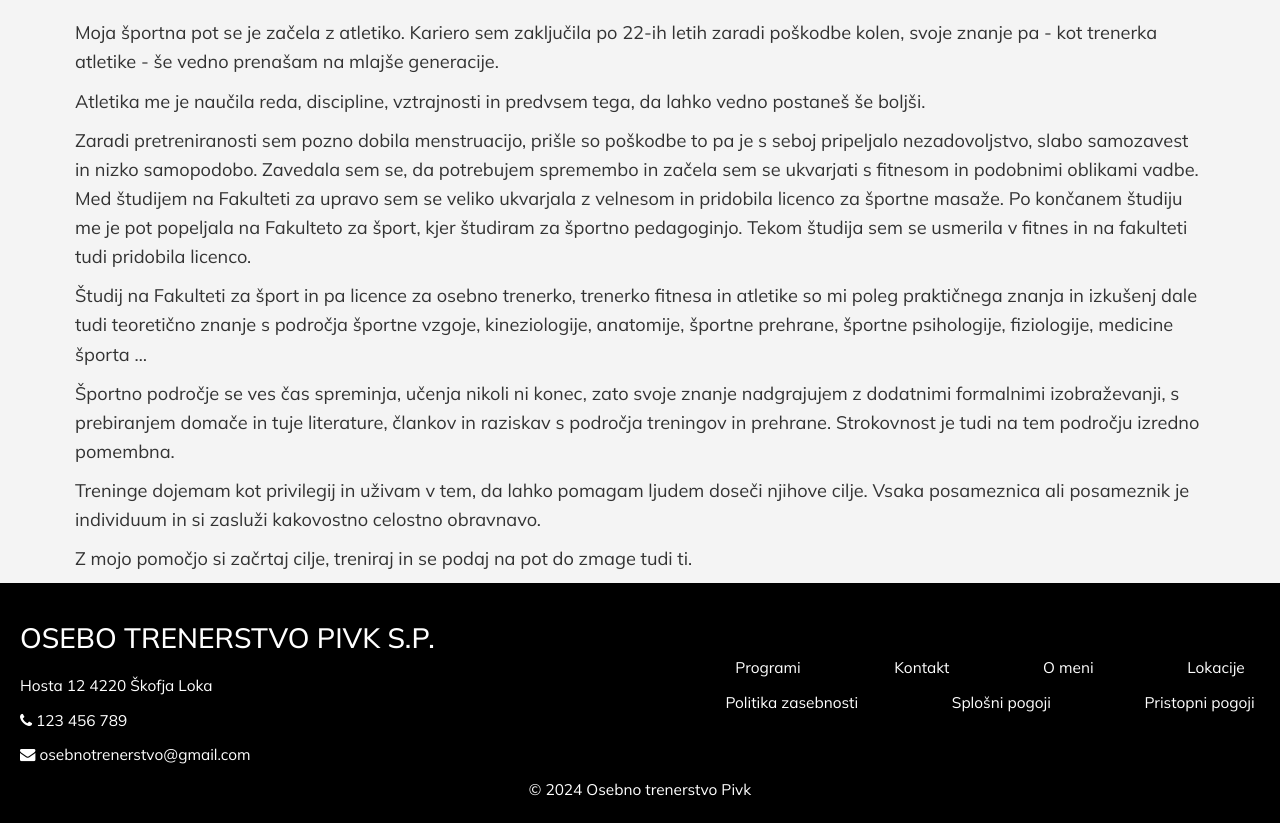
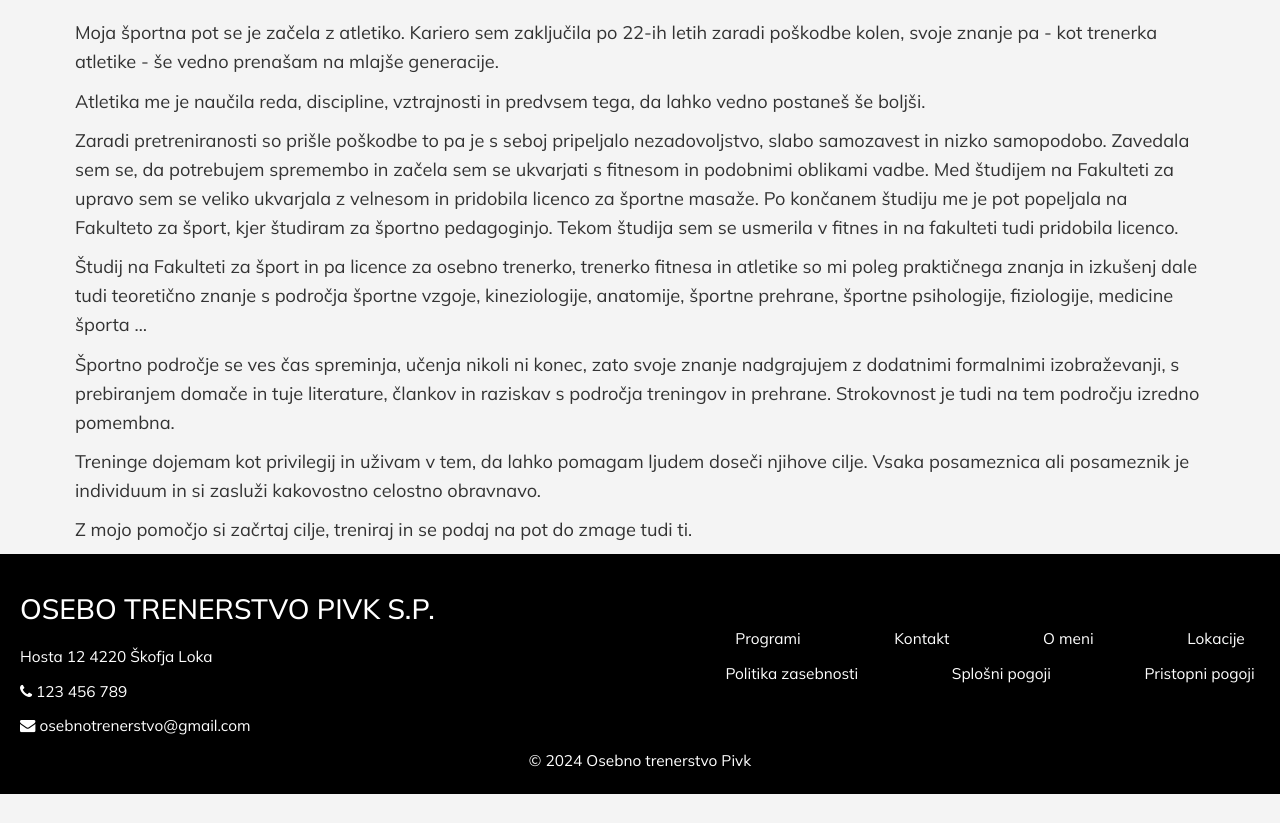
Before and after one commit to patrik066/patrik066.github.io, a plain HTML site: page omeni.html in a window 1280 px wide. Shown: the part 960-1783 px from the top of the page. After the commit the page ends 1754 px from the top, so only its background shows below. Drawn offline with nearby package versions, Linux system fonts and the light colour scheme.

Commit message:
Update omeni.html

```diff
--- a/omeni.html
+++ b/omeni.html
@@ -48,7 +48,7 @@
             <img src="Slike/home/_DSC8388.jpg" alt="Eva">
             <p>Moja športna pot se je začela z atletiko. Kariero sem zaključila po 22-ih letih zaradi poškodbe kolen, svoje znanje pa - kot trenerka atletike - še vedno prenašam na mlajše generacije.</p>
             <p>Atletika me je naučila reda, discipline, vztrajnosti in predvsem tega, da lahko vedno postaneš še boljši.</p>
-            <p>Zaradi pretreniranosti sem pozno dobila menstruacijo, prišle so poškodbe to pa je s seboj pripeljalo nezadovoljstvo, slabo samozavest in nizko samopodobo. Zavedala sem se, da potrebujem spremembo in začela sem se ukvarjati s fitnesom in podobnimi oblikami vadbe. Med študijem na Fakulteti za upravo sem se veliko ukvarjala z velnesom in pridobila licenco za športne masaže. Po končanem študiju me je pot popeljala na Fakulteto za šport, kjer študiram za športno pedagoginjo. Tekom študija sem se usmerila v fitnes in na fakulteti tudi pridobila licenco.</p>
+            <p>Zaradi pretreniranosti so prišle poškodbe to pa je s seboj pripeljalo nezadovoljstvo, slabo samozavest in nizko samopodobo. Zavedala sem se, da potrebujem spremembo in začela sem se ukvarjati s fitnesom in podobnimi oblikami vadbe. Med študijem na Fakulteti za upravo sem se veliko ukvarjala z velnesom in pridobila licenco za športne masaže. Po končanem študiju me je pot popeljala na Fakulteto za šport, kjer študiram za športno pedagoginjo. Tekom študija sem se usmerila v fitnes in na fakulteti tudi pridobila licenco.</p>
             <p>Študij na Fakulteti za šport in pa licence za osebno trenerko, trenerko fitnesa in atletike so mi poleg praktičnega znanja in izkušenj dale tudi teoretično znanje s področja športne vzgoje, kineziologije, anatomije, športne prehrane, športne psihologije, fiziologije, medicine športa …</p>
             <p>Športno področje se ves čas spreminja, učenja nikoli ni konec, zato svoje znanje nadgrajujem z dodatnimi formalnimi izobraževanji, s prebiranjem domače in tuje literature, člankov in raziskav s področja treningov in prehrane. Strokovnost je tudi na tem področju izredno pomembna.</p>
             <p>Treninge dojemam kot privilegij in uživam v tem, da lahko pomagam ljudem doseči njihove cilje. Vsaka posameznica ali posameznik je individuum in si zasluži kakovostno celostno obravnavo.</p>
```
